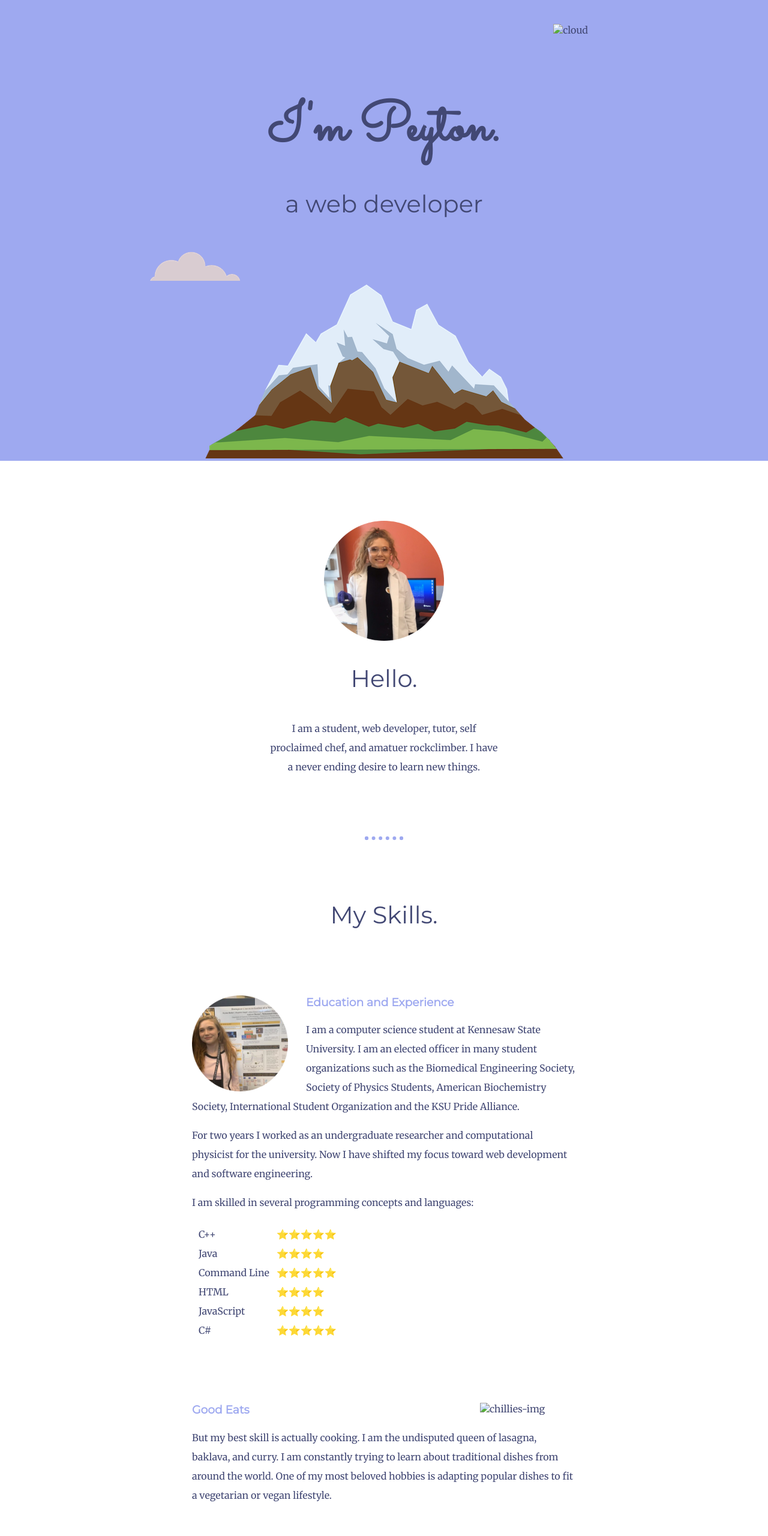
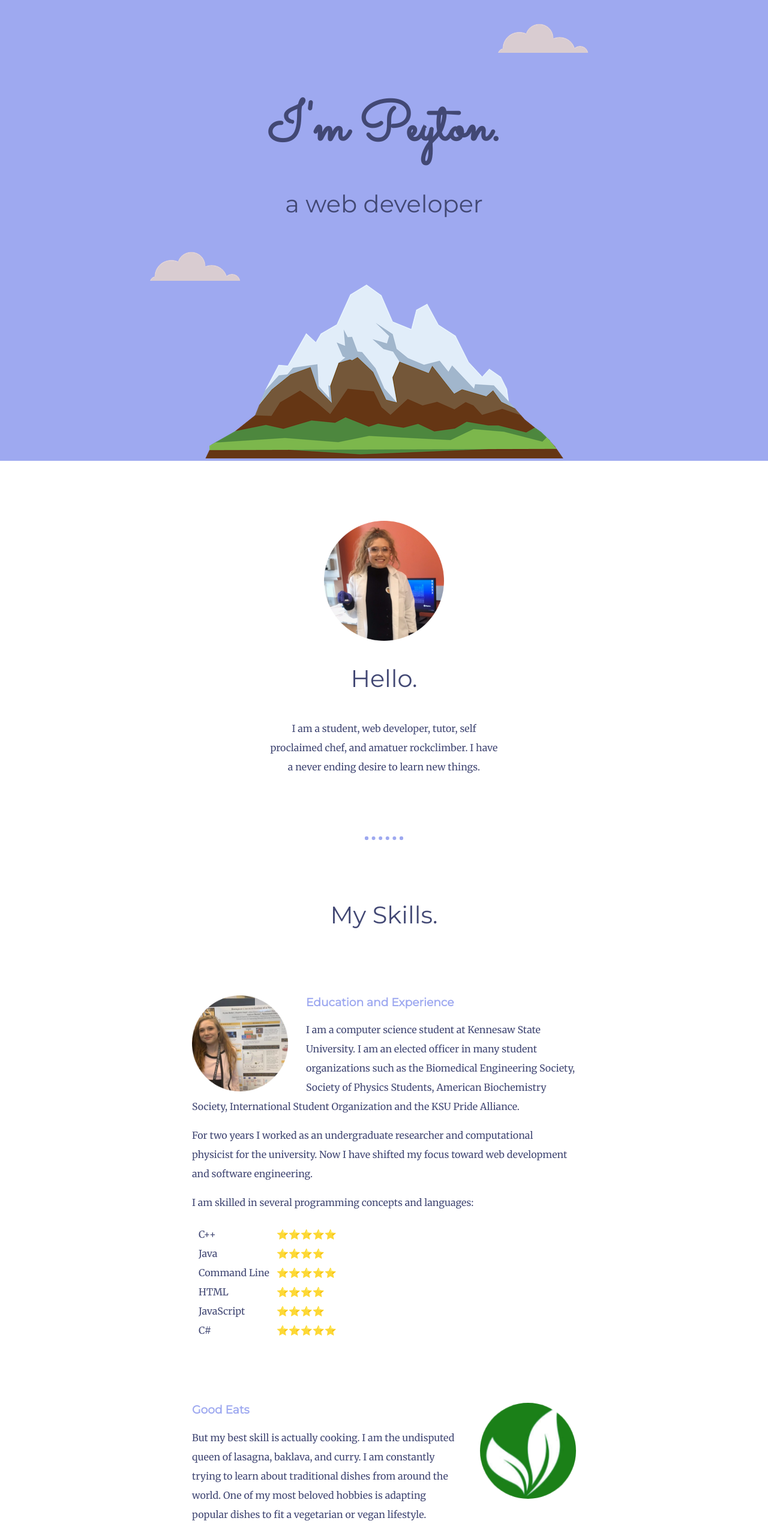
Before and after one commit to pbutle11/cv2, a plain HTML site: page index.html in a window 1280 px wide. Shown: the top 2560 px of the page at 60% size. Drawn offline with Linux system fonts and the light colour scheme.

Commit message:
Update index.html

```diff
--- a/index.html
+++ b/index.html
@@ -11,7 +11,7 @@
 
 <body>
   <div class="top-container">
-    <img class="top-cloud" src="images/cloud.png" alt="cloud">
+    <img class="top-cloud" src="cloud.png" alt="cloud">
     <div class="title-text">
       <h1>I'm Peyton.</h1>
       <h2>a web developer</h2>
@@ -74,7 +74,7 @@
 
       </div>
       <div class="skill-row">
-        <img class="chilli-img" src="images/vegan.png" alt="chillies-img">
+        <img class="chilli-img" src="vegan.png" alt="chillies-img">
 
         <h3>Good Eats</h3>
         <p>But my best skill is actually cooking. I am the undisputed queen of lasagna, baklava, and curry. I am constantly trying to learn about traditional dishes from around the world. One of my most beloved hobbies is adapting popular dishes to fit a vegetarian or vegan lifestyle.</p>
```
